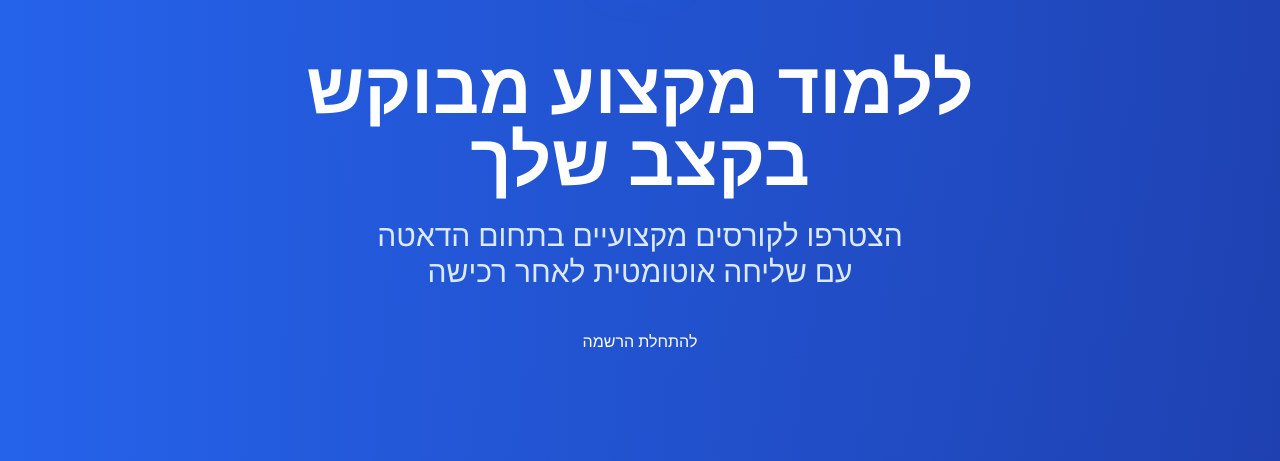
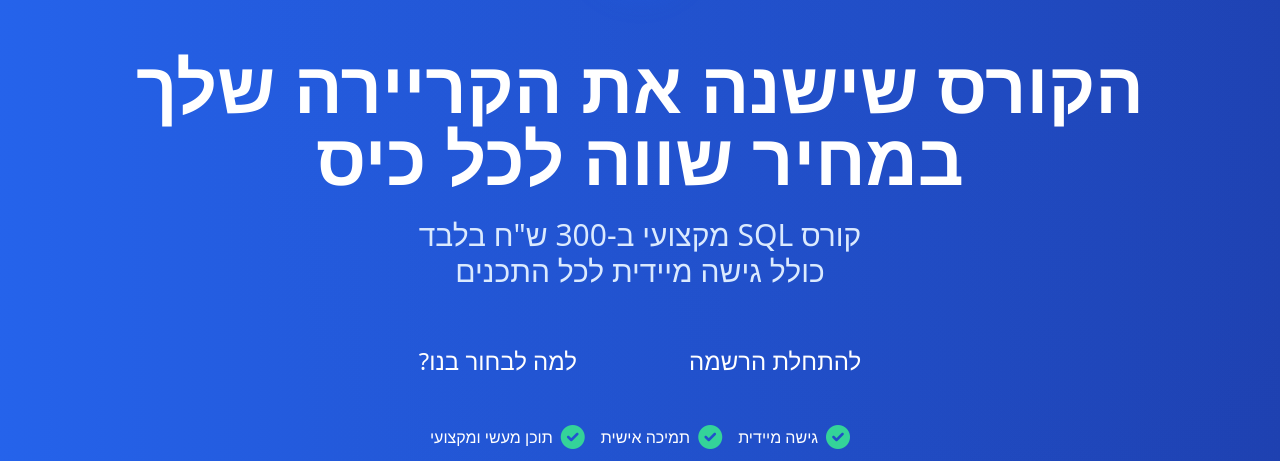
Before and after one commit to 11Sahar11/Admin, a plain HTML site: page index.html in a window 1280 px wide. Shown: the part 339-800 px from the top of the page. Drawn offline with nearby package versions, Linux system fonts and the light colour scheme.

Commit message:
עדכון האתר: הסרת החזר כספי והוספת דגש על תוכן מעשי

```diff
--- a/index.html
+++ b/index.html
@@ -335,9 +335,26 @@
       <div class="flex justify-center mb-8">
         <img src="ai_logo.png" alt="לוגו מכללת AI - רובוט עם כובע בוגר" class="logo-img-large animate-float" />
       </div>
-      <h2 class="text-6xl md:text-7xl font-extrabold mb-6 leading-tight drop-shadow-lg">ללמוד מקצוע מבוקש<br>בקצב שלך</h2>
-      <p class="text-2xl md:text-3xl mb-10 text-blue-100 font-medium">הצטרפו לקורסים מקצועיים בתחום הדאטה<br>עם שליחה אוטומטית לאחר רכישה</p>
-      <a href="#courses" onclick="smoothScroll('#courses')" class="btn-cta inline-block">להתחלת הרשמה</a>
+      <h2 class="text-6xl md:text-7xl font-extrabold mb-6 leading-tight drop-shadow-lg">הקורס שישנה את הקריירה שלך<br>במחיר שווה לכל כיס</h2>
+      <p class="text-2xl md:text-3xl mb-10 text-blue-100 font-medium">קורס SQL מקצועי ב-300 ש"ח בלבד<br>כולל גישה מיידית לכל התכנים</p>
+      <div class="flex justify-center gap-4">
+        <a href="#courses" onclick="smoothScroll('#courses')" class="btn-cta inline-block text-2xl px-12 py-4">להתחלת הרשמה</a>
+        <a href="#benefits" onclick="smoothScroll('#benefits')" class="btn-secondary inline-block text-2xl px-12 py-4">למה לבחור בנו?</a>
+      </div>
+      <div class="mt-8 flex justify-center items-center gap-4">
+        <div class="flex items-center">
+          <i class="fas fa-check-circle text-green-400 text-2xl ml-2"></i>
+          <span>גישה מיידית</span>
+        </div>
+        <div class="flex items-center">
+          <i class="fas fa-check-circle text-green-400 text-2xl ml-2"></i>
+          <span>תמיכה אישית</span>
+        </div>
+        <div class="flex items-center">
+          <i class="fas fa-check-circle text-green-400 text-2xl ml-2"></i>
+          <span>תוכן מעשי ומקצועי</span>
+        </div>
+      </div>
     </div>
   </div>
 </section>
@@ -372,6 +389,15 @@
   <div class="max-w-2xl mx-auto px-4">
     <h2 class="text-4xl font-bold mb-4">הצטרפו אלינו עכשיו!</h2>
     <p class="text-xl mb-8">התחילו ללמוד SQL מקצועי ב-300 ש"ח בלבד וקבלו גישה מיידית לכל התכנים.</p>
+    <div class="bg-white text-blue-600 rounded-xl p-6 mb-8">
+      <h3 class="text-2xl font-bold mb-2">מה תקבלו בקורס?</h3>
+      <ul class="text-right space-y-2">
+        <li class="flex items-center rtl:flex-row-reverse"><i class="fas fa-check-circle text-green-500 ml-2"></i>24 שיעורים מעשיים</li>
+        <li class="flex items-center rtl:flex-row-reverse"><i class="fas fa-check-circle text-green-500 ml-2"></i>תרגול מעשי עם פרויקטים</li>
+        <li class="flex items-center rtl:flex-row-reverse"><i class="fas fa-check-circle text-green-500 ml-2"></i>תמיכה אישית</li>
+        <li class="flex items-center rtl:flex-row-reverse"><i class="fas fa-check-circle text-green-500 ml-2"></i>גישה מיידית לכל התכנים</li>
+      </ul>
+    </div>
     <a href="#courses" class="btn-cta text-2xl px-12 py-4 animate-pulse">להרשמה מהירה</a>
   </div>
 </section>
@@ -411,6 +437,7 @@
             <li class="flex items-center rtl:flex-row-reverse"><i class="fas fa-check-circle text-green-500 ml-2"></i><span>24 שיעורים מעשיים</span></li>
             <li class="flex items-center rtl:flex-row-reverse"><i class="fas fa-check-circle text-green-500 ml-2"></i><span>תרגול מעשי עם פרויקטים</span></li>
             <li class="flex items-center rtl:flex-row-reverse"><i class="fas fa-check-circle text-green-500 ml-2"></i><span>תמיכה אישית</span></li>
+            <li class="flex items-center rtl:flex-row-reverse"><i class="fas fa-check-circle text-green-500 ml-2"></i><span>גישה מיידית לכל התכנים</span></li>
           </ul>
           <div class="flex justify-between items-center pt-4 border-t border-gray-100 rtl:flex-row-reverse">
             <div>
@@ -545,6 +572,14 @@
         <div class="space-y-2">
           <label class="block text-gray-700 font-medium">מספר טלפון</label>
           <input type="tel" name="entry.523504237" placeholder="הכנס את מספר הטלפון שלך" class="w-full p-3 border border-gray-300 rounded-lg focus:ring-2 focus:ring-blue-500 focus:border-transparent" required>
+        </div>
+        <div class="bg-white p-4 rounded-lg border border-blue-200 mb-4">
+          <h4 class="font-bold text-blue-800 mb-2">מה תקבלו?</h4>
+          <ul class="text-gray-600 space-y-1">
+            <li class="flex items-center rtl:flex-row-reverse"><i class="fas fa-check-circle text-green-500 ml-2"></i>גישה מיידית לכל התכנים</li>
+            <li class="flex items-center rtl:flex-row-reverse"><i class="fas fa-check-circle text-green-500 ml-2"></i>תמיכה אישית</li>
+            <li class="flex items-center rtl:flex-row-reverse"><i class="fas fa-check-circle text-green-500 ml-2"></i>תוכן מעשי ומקצועי</li>
+          </ul>
         </div>
         <button type="submit" class="w-full bg-blue-600 text-white px-6 py-3 rounded-lg hover:bg-blue-700 transition duration-300 text-lg font-semibold">המשך לתשלום</button>
       </form>
```
